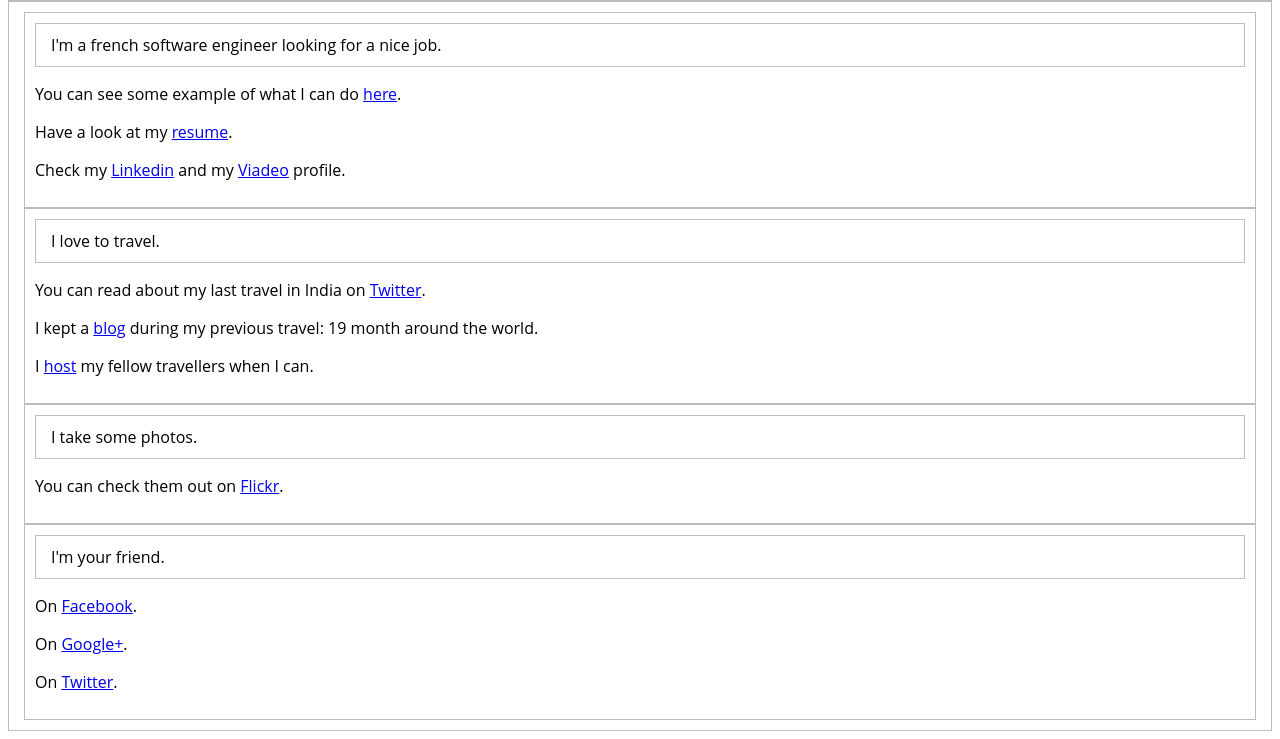
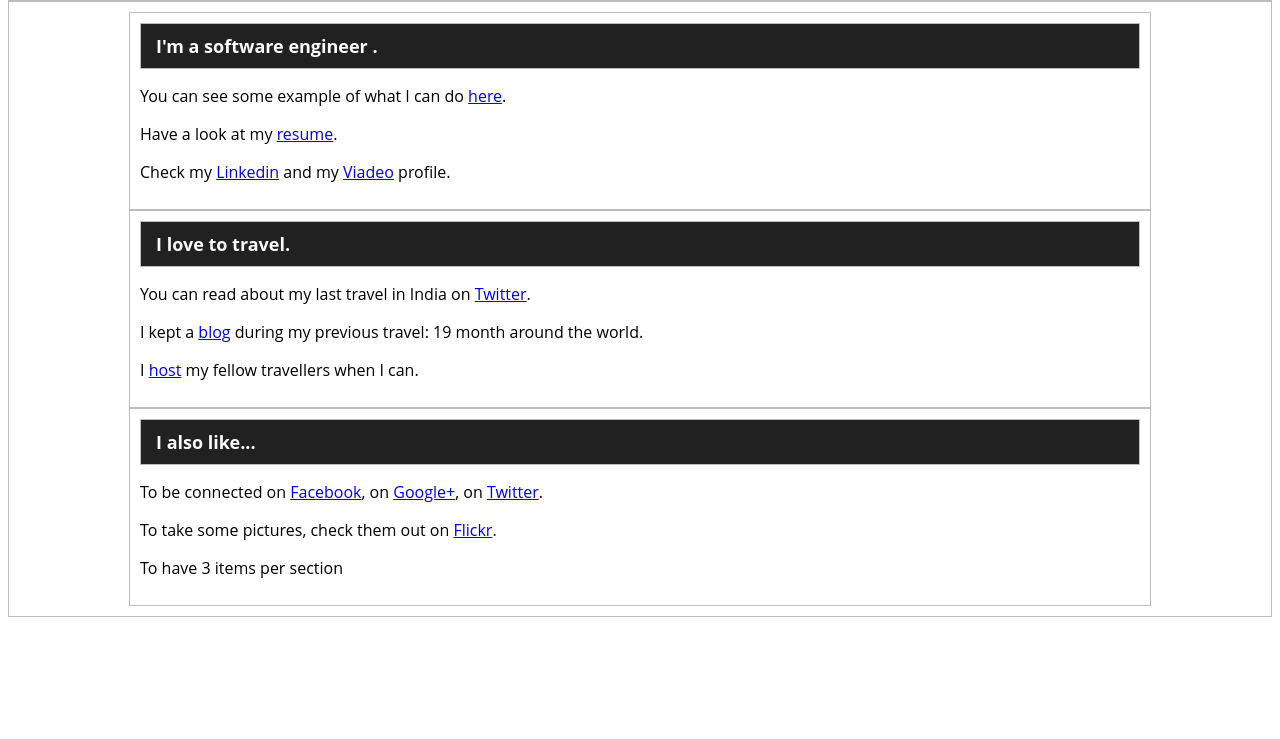
Before and after one commit to tubercule/personal-page, a plain HTML site: page index.html in a window 1280 px wide. Shown: the part 115-854 px from the top of the page. After the commit the page ends 800 px from the top, so only its background shows below. Drawn offline with Linux system fonts and the light colour scheme.

Commit message:
Add some more style and changing some content.

```diff
--- a/index.html
+++ b/index.html
@@ -13,7 +13,7 @@
     </header>
     <main>
       <article>
-        <header>I'm a french software engineer looking for a nice job.</header>
+        <header>I'm a software engineer <!--looking for a nice job-->.</header>
         <p>You can see some example of what I can do <a href="https://github.com/tubercule">here</a>.</p>
         <p>Have a look at my <a href="AntoineVittecoq.pdf">resume</a>.</p>
         <p>Check my <a href="https://www.linkedin.com/profile/view?id=77046265">Linkedin</a> and my <a href="http://www.viadeo.com/profile/0021rggz8cr38gt9">Viadeo</a> profile.</p>
@@ -25,14 +25,10 @@
         <p>I <a href="https://www.couchsurfing.com/users/2015467/profile">host</a> my fellow travellers when I can.</p>
       </article>
       <article>
-        <header>I take some photos.</header>
-        <p>You can check them out on <a href="https://www.flickr.com/photos/tubercule/">Flickr</a>.</p>
-      </article>
-      <article>
-        <header>I'm your friend.</header>
-        <p>On <a href="https://www.facebook.com/antoine.vittecoq">Facebook</a>.</p>
-        <p>On <a href="https://plus.google.com/u/0/+AntoineVittecoq">Google+</a>.</p>
-        <p>On <a href="http://twitter.com/antoinevittecoq">Twitter</a>.</p>
+        <header>I also like...</header>
+        <p>To be connected on <a href="https://www.facebook.com/antoine.vittecoq">Facebook</a>, on <a href="https://plus.google.com/u/0/+AntoineVittecoq">Google+</a>, on <a href="http://twitter.com/antoinevittecoq">Twitter</a>.</p>
+        <p>To take some pictures, check them out on <a href="https://www.flickr.com/photos/tubercule/">Flickr</a>.</p>
+        <p>To have 3 items per section</p>
       </article>
     </main>
   </body>
--- a/style.css
+++ b/style.css
@@ -27,4 +27,14 @@ main {
 
 article {
   padding: 10px 10px;
+  max-width: 1000px;
+  margin-left: auto;
+  margin-right: auto;
 }
+
+article header {
+  background-color: #212121;
+  color: #fafafa;
+  font-weight: bold;
+  font-size: 18px;
+}
```
